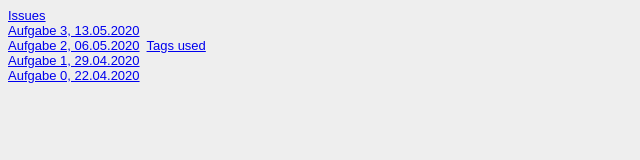
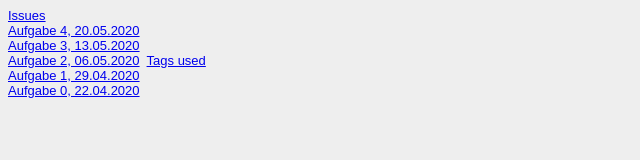
Before and after one commit to Tannenmeise/GiS_SoSe2020, a plain HTML site: page Steckbrief/steckbrief.htm in a window 1280 px wide. Shown: the whole page, without its empty margins (0-640 px from the left). Drawn offline with Linux system fonts and the light colour scheme.

Commit message:
Aufgabe 4: update & Steckbrief update

```diff
--- a/Steckbrief/steckbrief.htm
+++ b/Steckbrief/steckbrief.htm
@@ -14,6 +14,8 @@ body {
 <body>
 	<a href="https://github.com/Tannenmeise/GiS_SoSe2020/issues" target="_blank">Issues</a>
 	<br>
+	<a href="https://tannenmeise.github.io/GiS_SoSe2020/Aufgabe04/shop.html" target="_blank">Aufgabe 4, 20.05.2020</a>
+	<br>
 	<a href="https://tannenmeise.github.io/GiS_SoSe2020/Aufgabe03/portfolio.html" target="_blank">Aufgabe 3, 13.05.2020</a>
 	<br>
 	<a href="https://tannenmeise.github.io/GiS_SoSe2020/Aufgabe02/portfolio.html" target="_blank">Aufgabe 2, 06.05.2020</a>&nbsp;
```
